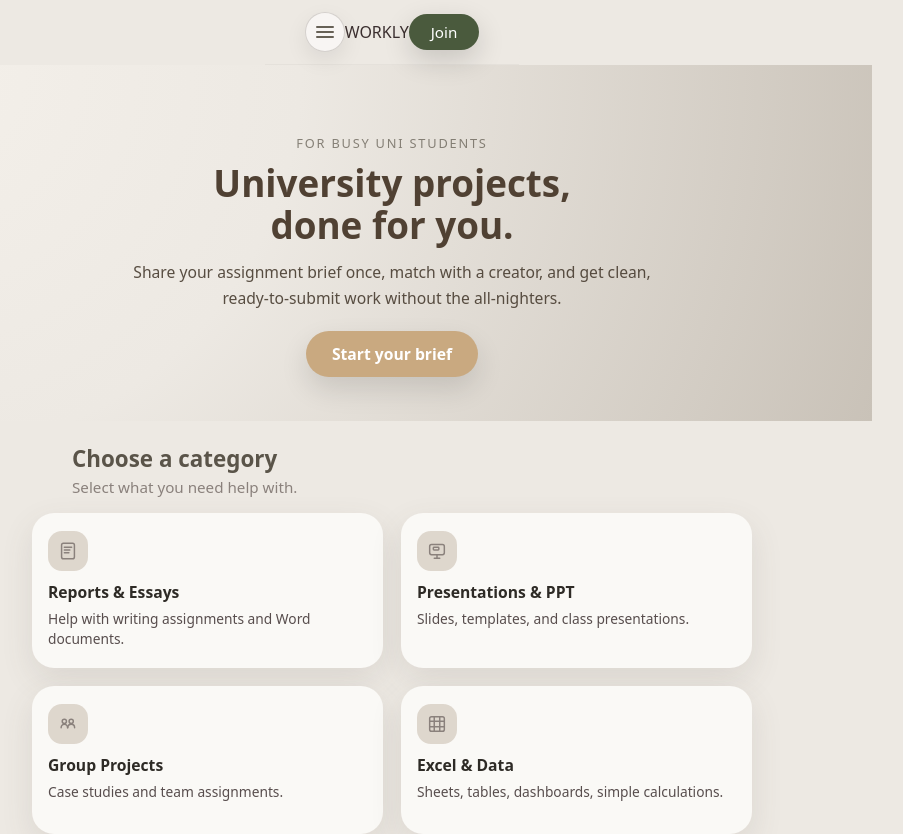
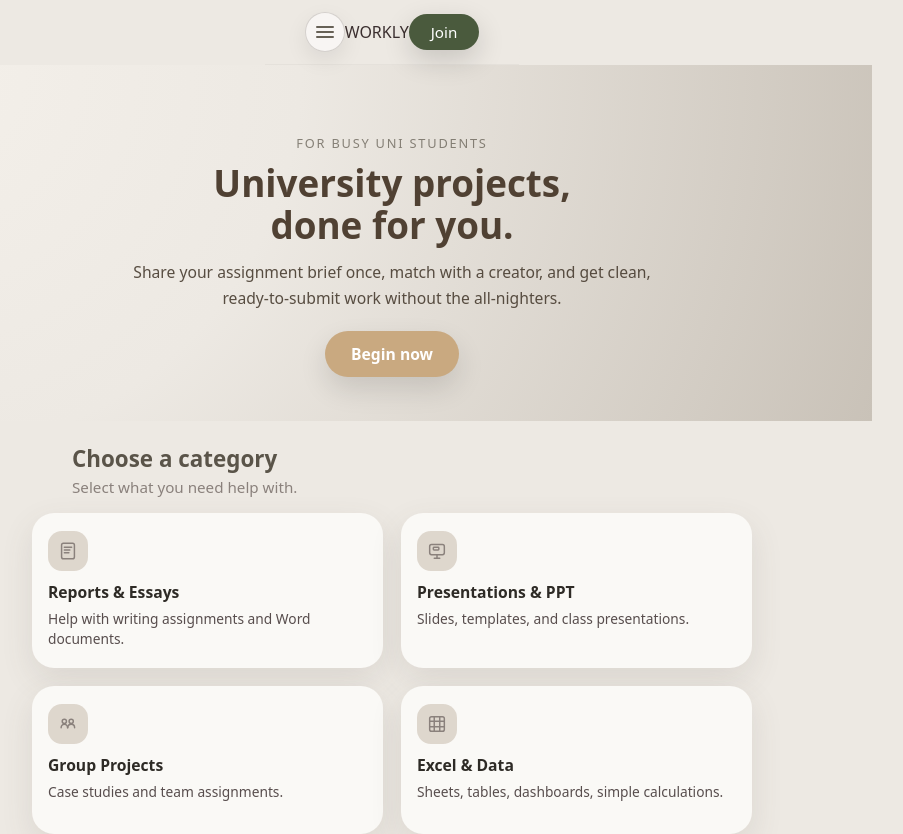
Before and after one commit to SEBRAHEIM/workly-landing, a Next.js app: page / in a window 1280 px wide. Shown: the top 834 px of the page, without its empty margins (248-1151 px from the left). Built offline with nearby package versions, Linux system fonts and the light colour scheme.

Commit message:
Update hero copy to concise 'Smarter help' version

```diff
--- a/pages/index.js
+++ b/pages/index.js
@@ -275,7 +275,7 @@ description: "Anything else required for your course.",
   return (
     <>
       <Head>
-        <title>Workly – University projects, done for you.</title>
+        <title>Workly – Smarter help for university projects.</title>
         <meta
           name="description"
           content="Pick a creator, upload your requirements, and get your complete university project delivered with zero effort."
@@ -302,7 +302,7 @@ description: "Anything else required for your course.",
         Share your assignment brief once, match with a creator, and get
         clean, ready-to-submit work without the all-nighters.
       </p>
-      <button className="home-hero-cta-v3">Start your brief</button>
+      <button className="home-hero-cta-v3">Begin now</button>
     </div>
   </section>
 
```
